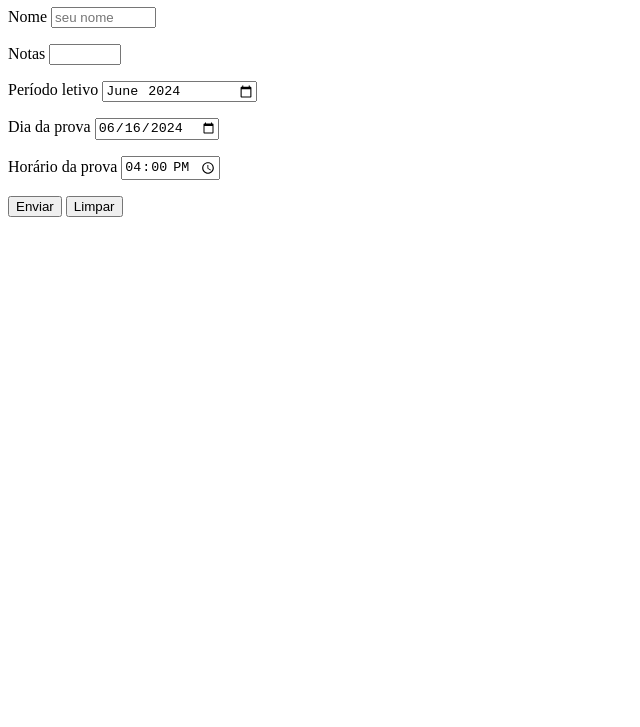
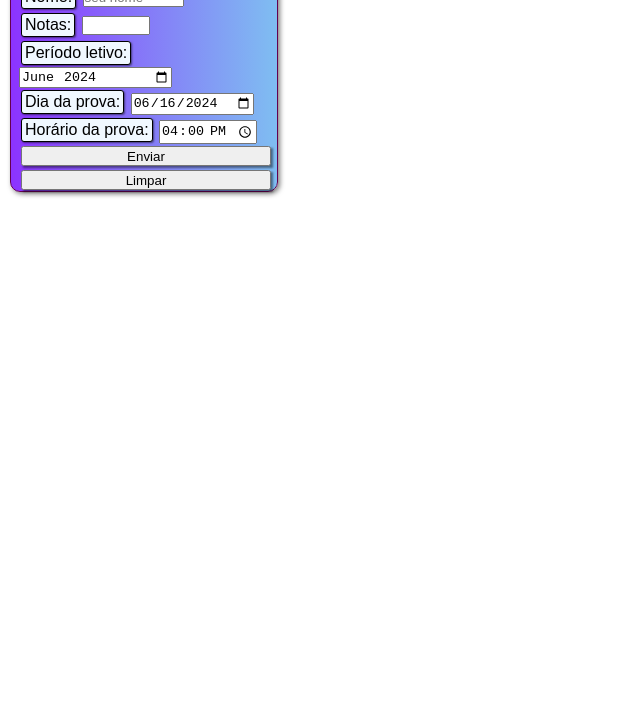
Before and after one commit to RicardoSilva13/html-css, a plain HTML site: page Exercicios/ex025/form003.html in a window 1280 px wide. Shown: the part 73-800 px from the top of the page, without its empty margins (0-640 px from the left). Drawn offline with Linux system fonts and the light colour scheme.

Commit message:
Tentei colocar css no ex003

```diff
--- a/Exercicios/ex025/form003.html
+++ b/Exercicios/ex025/form003.html
@@ -4,34 +4,73 @@
     <meta charset="UTF-8">
     <meta name="viewport" content="width=device-width, initial-scale=1.0">
     <title>Fomulário</title>
+    <style>
+        * {
+            padding: 0px;
+            margin: 0px;
+        }
+        body {
+            font-family: Arial, Helvetica, sans-serif;
+        }
+        form{
+            display: block;
+            height: 200px;
+            width: 250px;
+            background-image: linear-gradient( to right, rgba(111, 0, 255, 0.8), rgba(0, 125, 228, 0.5));
+            margin: 10px;
+            padding: 8px;
+            border: 1px solid rgb(100, 0, 80);
+            border-radius: 10px;
+            box-shadow: 2px 2px 5px rgba(0, 0, 0, 0.5);
+        }
+        p {
+
+        }
+        label{
+            display: inline-block;
+            background-color: aliceblue;
+            border: 1px solid ;
+            padding: 2px 3px;
+            margin: 2px;
+            border-radius: 3px;
+            box-shadow: 1px 1px 2px rgba(0, 0, 0, 0.5);
+        }
+        input#click {
+            align-items: center;
+            height: 20px;
+            width: 250px;
+            margin: 2px;
+            box-shadow: 2px 2px 2px rgba(0, 0, 0, 0.45);
+        }
+    </style>
 </head>
 <body>
     <h1>Formulários notas de alunos </h1>
     <form action="formulario.php" method="get">
         <p>
-            <label for="inome">Nome</label>
+            <label for="inome">Nome:</label>
             <input type="text" name="nome" id="inome" required minlength="5" maxlength="20" placeholder="seu nome" size="10" >
         </p>
         <p>
-            <label for="inota">Notas</label>
+            <label for="inota">Notas:</label>
             <input type="number" name="notas" id="inota" min="0" max="10"  step="0.5">
         </p>
         <p>
-            <label for="imes">Período letivo</label>
+            <label for="imes">Período letivo: </label>
             <input type="month" name="mes" id="imes" value="2024-06">
         </p>
         <p>
-            <label for="idia">Dia da prova</label>
+            <label for="idia">Dia da prova:</label>
             <input type="date" name="dia" id="idia" value="2024-06-16">
         </p>
         <p>
-            <label for="ihr">Horário da prova</label>
+            <label for="ihr">Horário da prova:</label>
             <input type="time" name="hora" id="ihr" value="16:00">
         </p>
 
         <p>
-            <input type="submit" value="Enviar">
-            <input type="reset" value="Limpar">
+            <input id="click" type="submit" value="Enviar">
+            <input id="click" type="reset" value="Limpar">
         </p>
     </form>
 </body>
```
